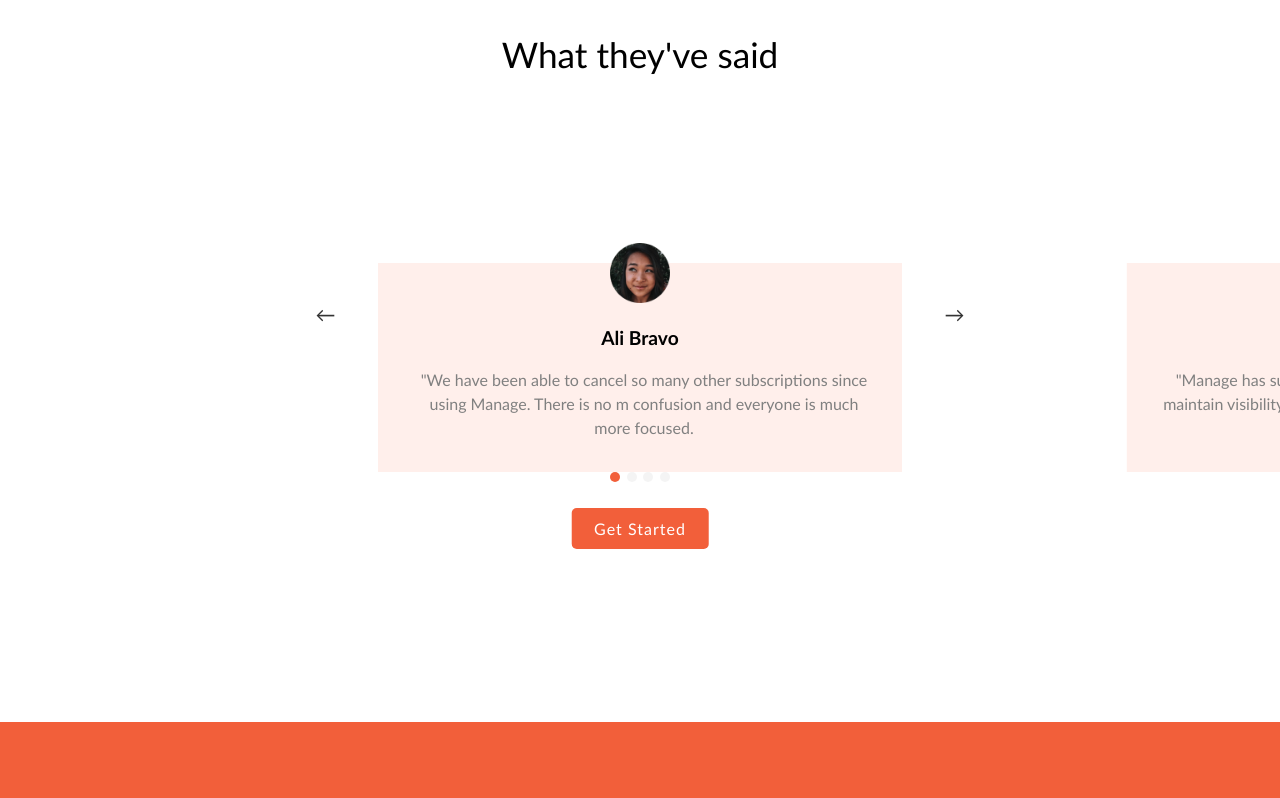
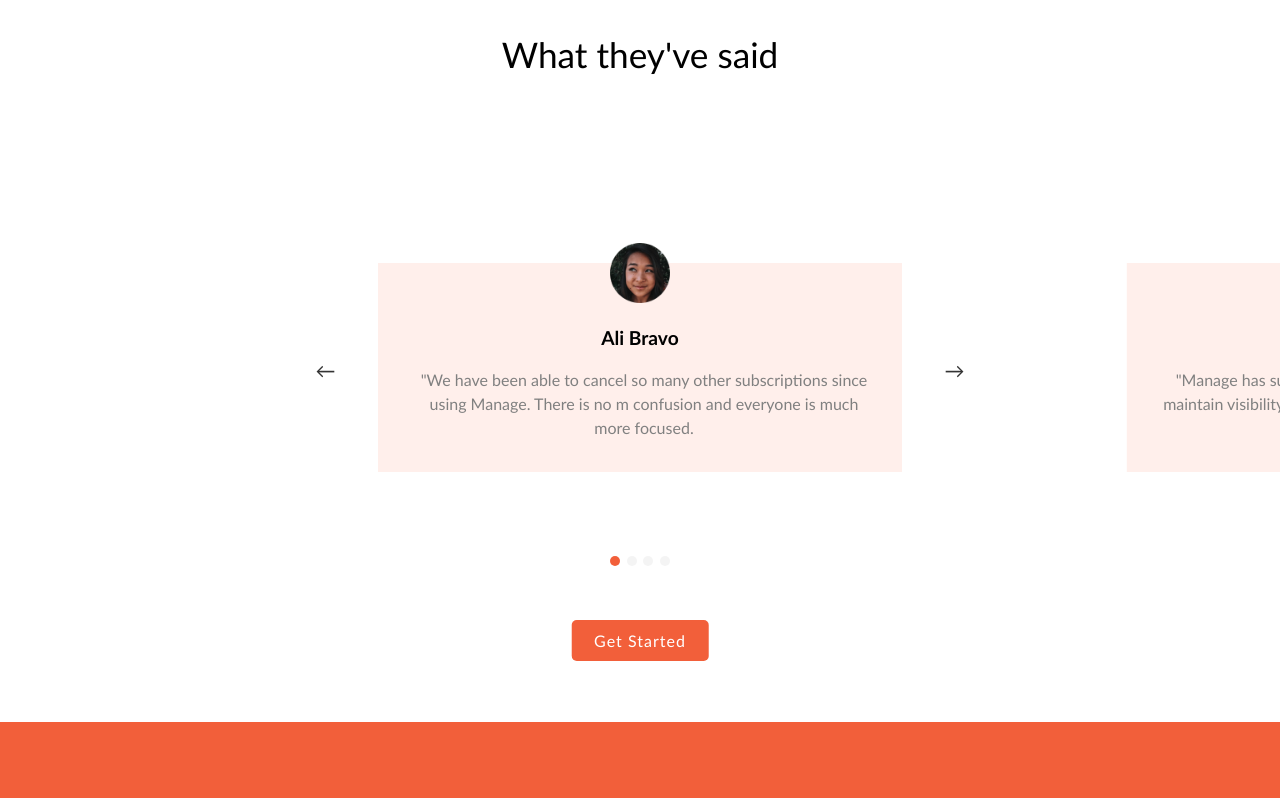
Before and after one commit to ayindesadiq01/manage, a plain HTML site: page index.html in a window 1280 px wide. Shown: the part 1359-2157 px from the top of the page. Drawn offline with Linux system fonts and the light colour scheme.

Commit message:
new changes

```diff
--- a/style.css
+++ b/style.css
@@ -164,7 +164,7 @@
 /* GET STARTED */
 .link {
   position: absolute;
-  bottom: 30%;
+  bottom: 10%;
   left: 50%;
   transform: translate(-50%);
 }
@@ -275,7 +275,7 @@
   position: absolute;
   display: flex;
   left: 50%;
-  bottom: 40%;
+  bottom: 25%;
   transform: translateX(-50%);
   z-index: 100;
 }
@@ -337,7 +337,7 @@
   cursor: pointer;
   z-index: 100;
   position: absolute;
-  top: 30%;
+  top: 40%;
 }
 .btn--left{
   left: 8%;
```
